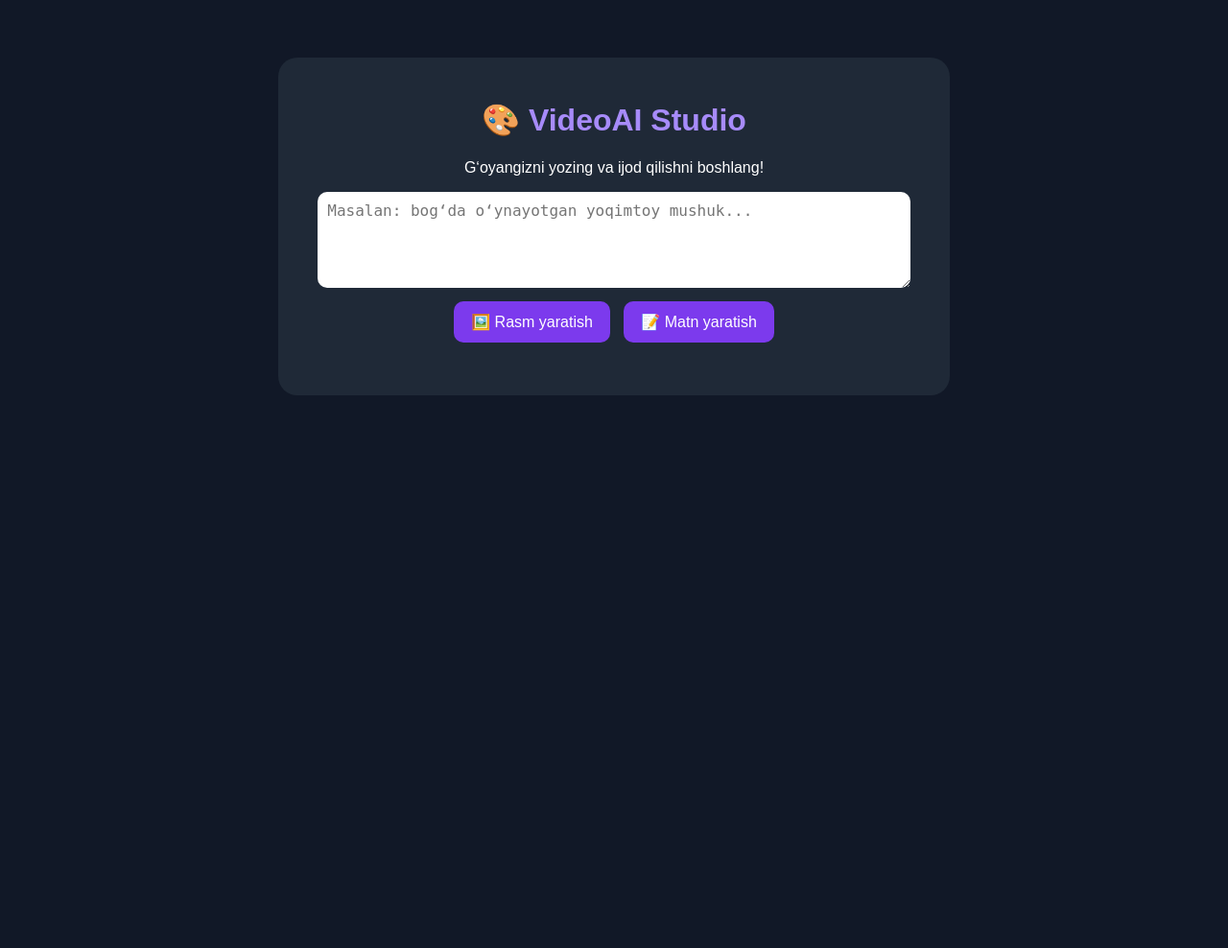
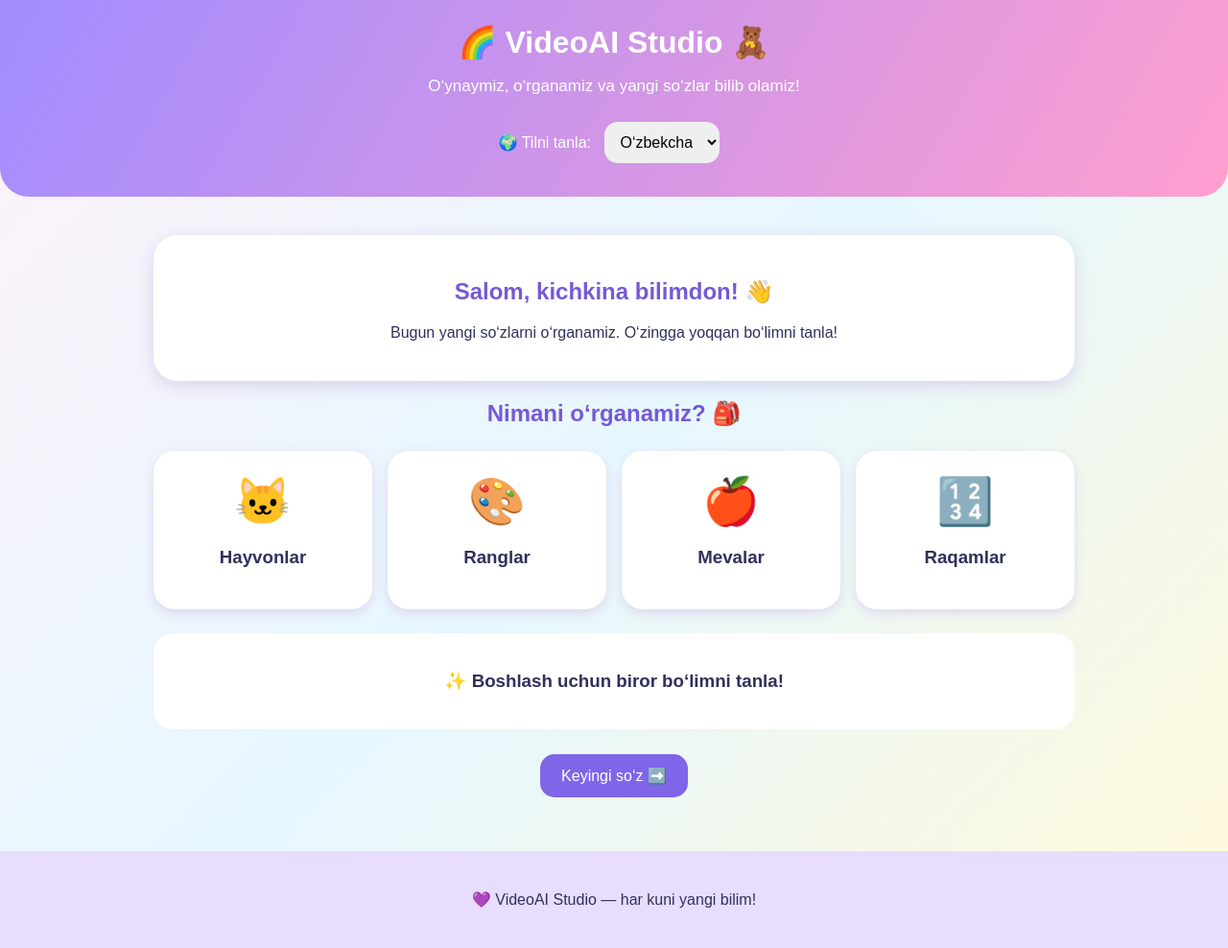
Before and after one commit to gulshan05122000-web/videoai-studio, a Flask app: page / in a window 1280 px wide. Shown: the whole page at 96% size. Before the commit the page ends 412 px from the top, so only its background shows below. Run offline with Flask 3, Linux system fonts and the light colour scheme.

Commit message:
Add kids learning design

```diff
--- a/templates/index.html
+++ b/templates/index.html
@@ -3,102 +3,306 @@
 <head>
 <meta charset="UTF-8">
 <meta name="viewport" content="width=device-width, initial-scale=1.0">
-    <title>VideoAI Studio</title>
+<title>VideoAI Studio — Til o‘rganamiz!</title>
 
 <style>
+* {
+    box-sizing: border-box;
+}
+
 body {
     margin: 0;
     font-family: Arial, sans-serif;
-            background: #111827;
-            color: white;
+    background: linear-gradient(135deg, #fff1f8, #e6f7ff, #fff9d9);
+    color: #30305c;
     text-align: center;
-            padding: 30px 15px;
 }
 
-        .container {
-            max-width: 650px;
-            margin: 30px auto;
-            background: #1f2937;
-            padding: 25px;
-            border-radius: 20px;
+header {
+    padding: 25px 15px;
+    background: linear-gradient(120deg, #a18cff, #ff9fcf);
+    color: white;
+    border-radius: 0 0 30px 30px;
 }
 
-        h1 {
-            color: #a78bfa;
+header h1 {
+    margin: 0;
+    font-size: 32px;
 }
 
-        textarea {
-            width: 95%;
-            height: 100px;
-            padding: 10px;
-            border-radius: 10px;
-            border: none;
+header p {
+    font-size: 17px;
+}
+
+select {
+    padding: 12px;
+    border: 0;
+    border-radius: 14px;
     font-size: 16px;
-            box-sizing: border-box;
+    margin: 10px;
+}
+
+main {
+    max-width: 1000px;
+    margin: auto;
+    padding: 20px;
+}
+.welcome {
+    background: white;
+    border-radius: 25px;
+    padding: 25px;
+    margin: 20px 0;
+    box-shadow: 0 5px 18px #d8d4ed;
+}
+
+h2 {
+    color: #7759d6;
+}
+
+.cards {
+    display: grid;
+    grid-template-columns: repeat(auto-fit, minmax(140px, 1fr));
+    gap: 16px;
+    margin: 25px 0;
+}
+
+.card {
+    background: white;
+    padding: 22px 10px;
+    border-radius: 22px;
+    cursor: pointer;
+    border: 3px solid transparent;
+    box-shadow: 0 4px 12px #ddd8ef;
+    transition: transform 0.2s;
+}
+
+.card:hover {
+    transform: translateY(-5px);
+    border-color: #b4a0ff;
+}
+
+.emoji {
+    font-size: 48px;
 }
 
 button {
-            margin: 10px 5px;
-            padding: 12px 18px;
+    background: #8065e8;
+    color: white;
     border: none;
-            border-radius: 10px;
-            background: #7c3aed;
-            color: white;
+    border-radius: 15px;
+    padding: 13px 22px;
     font-size: 16px;
     cursor: pointer;
+    margin: 6px;
 }
 
 button:hover {
-            background: #6d28d9;
+    background: #6247ca;
 }
 
 #result {
-            margin-top: 20px;
-            overflow-wrap: anywhere;
+    background: white;
+    border-radius: 20px;
+    padding: 20px;
+    margin: 20px 0;
+    min-height: 90px;
+}
+
+footer {
+    padding: 25px;
+    background: #e8ddff;
+    margin-top: 30px;
+}
+
+@media (max-width: 500px) {
+    header h1 {
+        font-size: 25px;
+    }
+    main {
+        padding: 12px;
+    }
 }
 </style>
 </head>
 
 <body>
-    <div class="container">
-        <h1>🎨 VideoAI Studio</h1>
-        <p>G‘oyangizni yozing va ijod qilishni boshlang!</p>
 
-        <textarea id="prompt"
-            placeholder="Masalan: bog‘da o‘ynayotgan yoqimtoy mushuk..."></textarea>
+<header>
+    <h1>🌈 VideoAI Studio 🧸</h1>
+    <p id="subtitle">O‘ynaymiz, o‘rganamiz va yangi so‘zlar bilib olamiz!</p>
 
-        <br>
+    <label for="language">🌍 Tilni tanla:</label>
+    <select id="language" onchange="changeLanguage()">
+        <option value="uz">O‘zbekcha</option>
+        <option value="en">English</option>
+        <option value="ru">Русский</option>
+        <option value="fr">Français</option>
+    </select>
+</header>
+<main>
+    <section class="welcome">
+        <h2 id="welcomeTitle">Salom, kichkina bilimdon! 👋</h2>
+        <p id="welcomeText">Bugun yangi so‘zlarni o‘rganamiz. O‘zingga yoqqan bo‘limni tanla!</p>
+    </section>
 
-        <button onclick="showMessage('image')">🖼️ Rasm yaratish</button>
-        <button onclick="showMessage('text')">📝 Matn yaratish</button>
+    <h2 id="chooseTitle">Nimani o‘rganamiz? 🎒</h2>
 
-        <div id="result"></div>
+    <section class="cards">
+        <div class="card" onclick="learn('animals')">
+            <div class="emoji">🐱</div>
+            <h3 id="animalsTitle">Hayvonlar</h3>
         </div>
 
+        <div class="card" onclick="learn('colors')">
+            <div class="emoji">🎨</div>
+            <h3 id="colorsTitle">Ranglar</h3>
+        </div>
+
+        <div class="card" onclick="learn('fruits')">
+            <div class="emoji">🍎</div>
+            <h3 id="fruitsTitle">Mevalar</h3>
+        </div>
+        <div class="card" onclick="learn('numbers')">
+            <div class="emoji">🔢</div>
+            <h3 id="numbersTitle">Raqamlar</h3>
+        </div>
+    </section>
+
+    <section id="result">
+        <h3>✨ Boshlash uchun biror bo‘limni tanla!</h3>
+    </section>
+
+    <button onclick="nextWord()" id="nextButton">Keyingi so‘z ➡️</button>
+</main>
+
+<footer>
+    <p>💜 VideoAI Studio — har kuni yangi bilim!</p>
+</footer>
+
 <script>
-        function showMessage(type) {
-            const prompt = document.getElementById("prompt").value.trim();
-            const result = document.getElementById("result");
+let currentLanguage = "uz";
+let currentCategory = "animals";
+let wordIndex = 0;
 
-            if (!prompt) {
-                result.innerHTML = "<p>Avval matn yozing!</p>";
+const words = {
+    animals: [
+        {uz:"Mushuk",en:"Cat",ru:"Кошка",fr:"Chat",emoji:"🐱"},
+        {uz:"It",en:"Dog",ru:"Собака",fr:"Chien",emoji:"🐶"},
+        {uz:"Quyon",en:"Rabbit",ru:"Кролик",fr:"Lapin",emoji:"🐰"},
+        {uz:"Sigir",en:"Cow",ru:"Корова",fr:"Vache",emoji:"🐮"}
+    ],
+    colors: [
+        {uz:"Qizil",en:"Red",ru:"Красный",fr:"Rouge",emoji:"🔴"},
+        {uz:"Ko‘k",en:"Blue",ru:"Синий",fr:"Bleu",emoji:"🔵"},
+        {uz:"Yashil",en:"Green",ru:"Зелёный",fr:"Vert",emoji:"🟢"},
+        {uz:"Sariq",en:"Yellow",ru:"Жёлтый",fr:"Jaune",emoji:"🟡"}
+    ],
+    fruits: [
+        {uz:"Olma",en:"Apple",ru:"Яблоко",fr:"Pomme",emoji:"🍎"},
+        {uz:"Banan",en:"Banana",ru:"Банан",fr:"Banane",emoji:"🍌"},
+        {uz:"Uzum",en:"Grapes",ru:"Виноград",fr:"Raisin",emoji:"🍇"}
+    ],
+    numbers: [
+        {uz:"Bir",en:"One",ru:"Один",fr:"Un",emoji:"1️⃣"},
+        {uz:"Ikki",en:"Two",ru:"Два",fr:"Deux",emoji:"2️⃣"},
+        {uz:"Uch",en:"Three",ru:"Три",fr:"Trois",emoji:"3️⃣"}
+    ]
+};
+
+const categoryNames = {
+    uz:{animals:"Hayvonlar",colors:"Ranglar",fruits:"Mevalar",numbers:"Raqamlar"},
+    en:{animals:"Animals",colors:"Colors",fruits:"Fruits",numbers:"Numbers"},
+    ru:{animals:"Животные",colors:"Цвета",fruits:"Фрукты",numbers:"Числа"},
+    fr:
+    {animals:"Animaux",colors:"Couleurs",fruits:"Fruits",numbers:"Nombres"}
+};
+
+function learn(category) {
+    currentCategory = category;
+    wordIndex = 0;
+    showWord();
+}
+
+function showWord() {
+    const list = words[currentCategory];
+    const word = list[wordIndex % list.length];
+
+    document.getElementById("result").innerHTML = `
+        <div class="emoji">${word.emoji}</div>
+        <h2>${word[currentLanguage]}</h2>
+        <p>${categoryNames[currentLanguage][currentCategory]}</p>
+        <button onclick="speakWord('${word[currentLanguage].replace(/'/g, "\\'")}')">
+            🔊 ${currentLanguage === "uz" ? "Eshitish" : currentLanguage === "en" ? "Listen" : currentLanguage === "ru" ? "Слушать" : "Écouter"}
+        </button>`
+    ;
+}
+
+function nextWord() {
+    wordIndex++;
+    showWord();
+}
+
+function speakWord(word) {
+    if (!("speechSynthesis" in window)) {
+        alert("Bu brauzer ovozli o‘qishni qo‘llab-quvvatlamaydi.");
         return;
     }
 
-            if (type === "image") {
-                result.innerHTML =
-                    "<p>🖼️ Rasm yaratish funksiyasini AI modeliga ulash keyingi bosqichda bajariladi.</p>";
-            } else {
-                result.innerHTML =
-                    "<p>📝 Sizning g‘oyangiz: " + escapeHTML(prompt) + "</p>";
-            }
+    const utterance = new SpeechSynthesisUtterance(word);
+    const voices = {uz:"uz-UZ",en:"en-US",ru:"ru-RU",fr:"fr-FR"};
+    utterance.lang = voices[currentLanguage];
+    speechSynthesis.cancel();
+    speechSynthesis.speak(utterance);
 }
 
-        function escapeHTML(text) {
-            const div = document.createElement("div");
-            div.textContent = text;
-            return div.innerHTML;
+function changeLanguage() {
+    currentLanguage = document.getElementById("language").value;
+
+    const translations = {
+        uz:{
+            subtitle:"O‘ynaymiz, o‘rganamiz va yangi so‘zlar bilib olamiz!",
+            welcome:"Salom, kichkina bilimdon! 👋",
+            intro:"Bugun yangi so‘zlarni o‘rganamiz. O‘zingga yoqqan bo‘limni tanla!",
+            choose:"Nimani o‘rganamiz? 🎒",
+            next:"Keyingi so‘z ➡️"
+        },
+        en:{
+            subtitle:"Let's play, learn and discover new words!",
+            welcome:"Hello, little learner! 👋",
+            intro:"Let's learn new words today. Choose a category!",
+            choose:"What shall we learn? 🎒",
+            next:"Next word ➡️"
+        },
+        ru:{
+            subtitle:"Играем, учимся и узнаём новые слова!",
+            welcome:"Привет, маленький умник! 👋",
+            intro:"Сегодня учим новые слова. Выбери раздел!",
+            choose:"Что будем учить? 🎒",
+            next:"Следующее слово ➡️"
+        },fr:{
+            subtitle:"Jouons, apprenons et découvrons de nouveaux mots !",
+            welcome:"Bonjour, petit apprenant ! 👋",
+            intro:"Apprenons de nouveaux mots. Choisis une catégorie !",
+            choose:"Qu’allons-nous apprendre ? 🎒",
+            next:"Mot suivant ➡️"
+        }
+    };
+
+    const t = translations[currentLanguage];
+    document.getElementById("subtitle").textContent = t.subtitle;
+    document.getElementById("welcomeTitle").textContent = t.welcome;
+    document.getElementById("welcomeText").textContent = t.intro;
+    document.getElementById("chooseTitle").textContent = t.choose;
+    document.getElementById("nextButton").textContent = t.next;
+
+    for (const category in categoryNames[currentLanguage]) {
+        const id = category + "Title";
+        document.getElementById(id).textContent = categoryNames[currentLanguage][category];
+    }
+
+    showWord();
 }
 </script>
+
 </body>
 </html>
```
Lines whose indentation alone changed are shown as unchanged.
